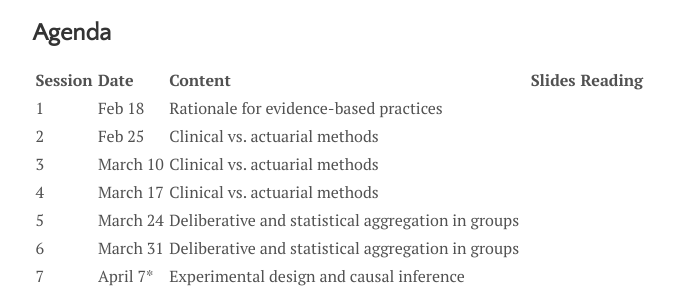
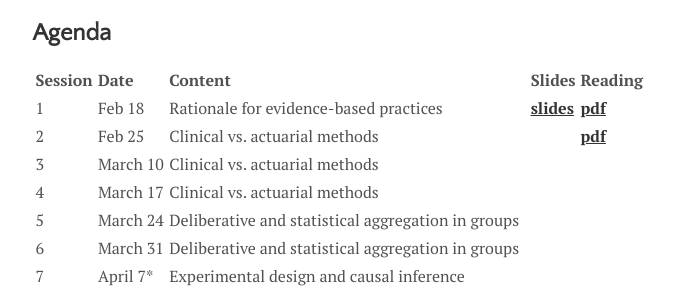
Before and after one commit to matarui/evidencebaseddm, a Jekyll site: the page built from menu/syllabus.md, in a window 1280 px wide. Shown: the part 275-567 px from the top of the page, without its empty margins (300-977 px from the left). Built offline with Jekyll 4.4.1, drawn with Linux system fonts in a browser that asks for light colours.

Commit message:
Update syllabus.md

```diff
--- a/menu/syllabus.md
+++ b/menu/syllabus.md
@@ -10,8 +10,8 @@
 
 | Session        | Date           | Content  | Slides  | Reading
 | ----- |:------------| :-----| :-----| :-----|
-| 1 | Feb 18 | Rationale for evidence-based practices | | |
-| 2 | Feb 25 | Clinical vs. actuarial methods | | |
+| 1 | Feb 18 | Rationale for evidence-based practices | <a href="http://matarui.github.io/evidencebaseddm/assets/presentations/EbDM_session1.pdf"><b>slides</b></a> | <a href="http://matarui.github.io/evidencebaseddm/assets/literature/Munafò_2017_Nature_Human_Behaviour.pdf"><b>pdf</b></a>|
+| 2 | Feb 25 | Clinical vs. actuarial methods | | <a href="http://matarui.github.io/evidencebaseddm/assets/literature/Dawes_1989_Science.pdf"><b>pdf</b></a>|
 | 3 | March 10 | Clinical vs. actuarial methods | | |
 | 4 | March 17 | Clinical vs. actuarial methods | | |
 | 5 | March 24|  Deliberative and statistical aggregation in groups | | |
```
